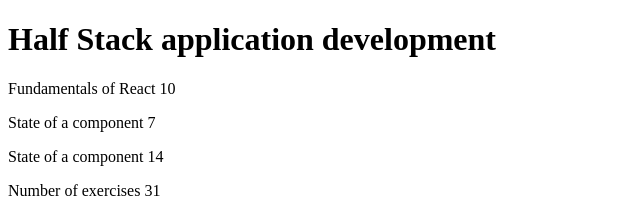
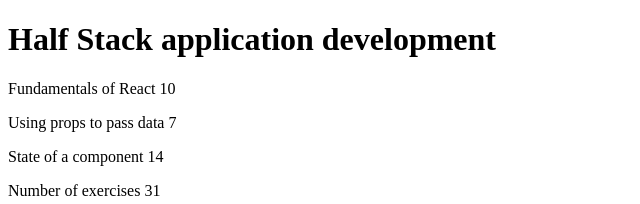
Before and after one commit to chinguyen202/fullstackopen2023, a React (Create React App) app in the folder part1/courseinfo/: page / in a window 1280 px wide. Shown: the top 204 px of the page, without its empty margins (0-640 px from the left). Built offline with nearby package versions, Linux system fonts and the light colour scheme.

Commit message:
[part1-courseinfo]step3 - modify variables,refactor component

```diff
--- a/part1/courseinfo/src/App.js
+++ b/part1/courseinfo/src/App.js
@@ -17,9 +17,9 @@
 const Content = (props) => {
   return (
     <div>
-      <Part text={props.part1} num={props.exercise1} />
-      <Part text={props.part3} num={props.exercise2} />
-      <Part text={props.part3} num={props.exercise3} />
+      <Part text={props.part1.name} num={props.part1.exercises} />
+      <Part text={props.part2.name} num={props.part2.exercises} />
+      <Part text={props.part3.name} num={props.part3.exercises} />
     </div>
   );
 };
@@ -27,31 +27,34 @@
 const Total = (props) => {
   return (
     <div>
-      <p>Number of exercises {props.num}</p>
+      <p>
+        Number of exercises{' '}
+        {props.part1.exercises + props.part2.exercises + props.part3.exercises}
+      </p>
     </div>
   );
 };
 
 const App = () => {
   const course = 'Half Stack application development';
-  const part1 = 'Fundamentals of React';
-  const exercises1 = 10;
-  const part2 = 'Using props to pass data';
-  const exercises2 = 7;
-  const part3 = 'State of a component';
-  const exercises3 = 14;
+  const part1 = {
+    name: 'Fundamentals of React',
+    exercises: 10,
+  };
+  const part2 = {
+    name: 'Using props to pass data',
+    exercises: 7,
+  };
+  const part3 = {
+    name: 'State of a component',
+    exercises: 14,
+  };
+
   return (
     <div>
       <Header text={course} />
-      <Content
-        part1={part1}
-        exercise1={exercises1}
-        part2={part2}
-        exercise2={exercises2}
-        part3={part3}
-        exercise3={exercises3}
-      />
-      <Total num={exercises1 + exercises2 + exercises3} />
+      <Content part1={part1} part2={part2} part3={part3} />
+      <Total part1={part1} part2={part2} part3={part3} />
     </div>
   );
 };
```
